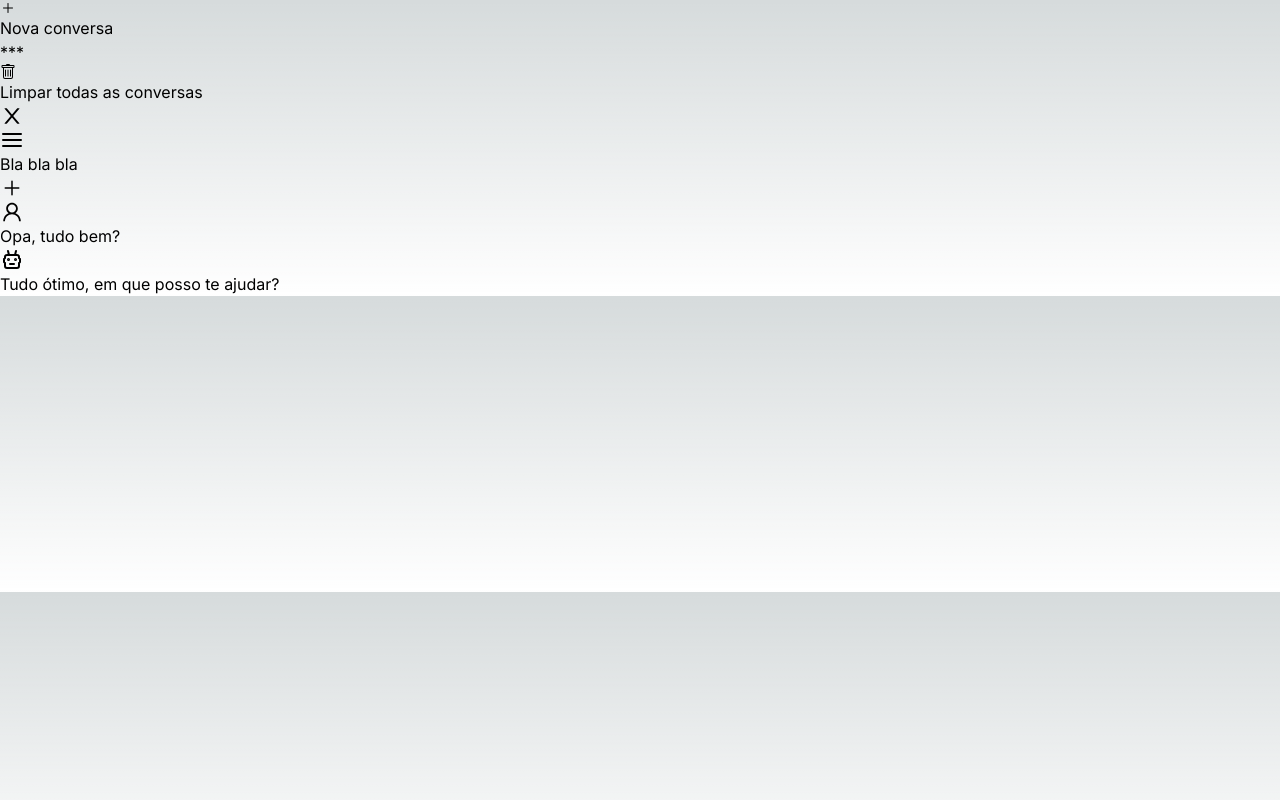
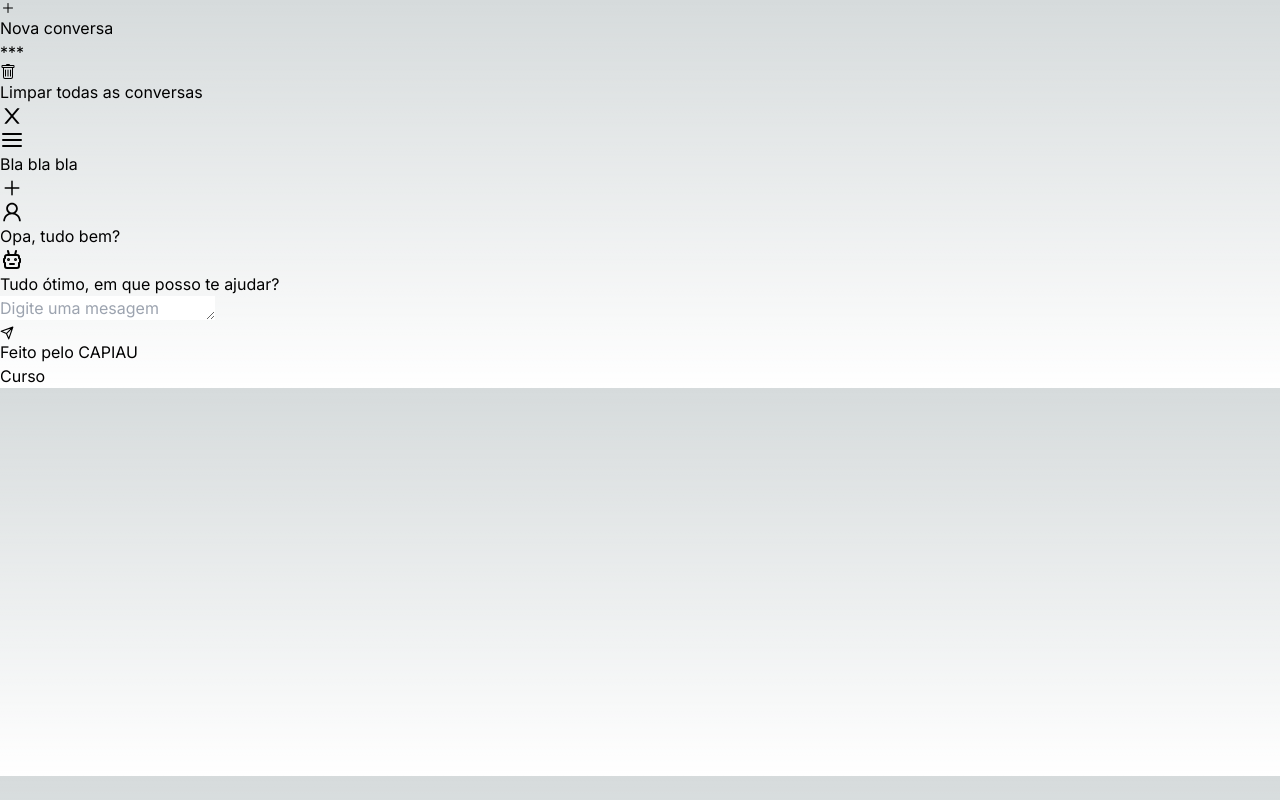
Before and after one commit to giljrsantos/chat-gpt-clone, a Next.js app: page / in a window 1280 px wide. Built offline with nearby package versions, Linux system fonts and the light colour scheme.

Commit message:
criação chatMessageInput e componente Footer e icone de envio

```diff
--- a/src/app/page.tsx
+++ b/src/app/page.tsx
@@ -2,6 +2,7 @@
 
 import { Chat } from '@/types/Chat';
 import { ChatArea } from '@/components/ChatArea';
+import { Footer } from '@/components/Footer';
 import { Header } from '@/components/Header';
 import { Sidebar } from '@/components/Sidebar';
 import { useState } from 'react';
@@ -21,12 +22,16 @@ const Page = () => {
     ],
   });
 
+  const [AILoading, setAILoading] = useState(false);
+
   const openSidebar = () => setSidebarOpened(true);
   const closeSidebar = () => setSidebarOpened(false);
 
   const handleClearConversations = () => {};
 
   const handleNewChat = () => {};
+
+  const handleSendMessege = () => {};
 
   return (
     <main className="flex min-h-screen bg-gpt-gray text-white">
@@ -47,6 +52,11 @@ const Page = () => {
         />
 
         <ChatArea chat={chatActive} />
+
+        <Footer
+          disabled={AILoading}
+          onSendMessege={handleSendMessege}
+        />
       </section>
     </main>
   );
--- /dev/null
+++ b/src/components/ChatMesseInput.tsx
@@ -0,0 +1,78 @@
+import {
+  KeyboardEvent,
+  useEffect,
+  useRef,
+  useState,
+} from 'react';
+
+import IconSend from './icons/iconSend';
+
+type Props = {
+  disabled: boolean;
+  onSend: (messege: string) => void;
+};
+
+export const ChatMesseInput = ({
+  disabled,
+  onSend,
+}: Props) => {
+  const [text, setText] = useState('');
+
+  const textEl = useRef<HTMLTextAreaElement>(null);
+
+  useEffect(() => {
+    if (textEl.current) {
+      textEl.current.style.height = '0px';
+      let scrollHeight = textEl.current.scrollHeight;
+      textEl.current.style.height = scrollHeight + 'px';
+    }
+  }, [text, textEl]);
+
+  const handleTextKeyUp = (
+    event: KeyboardEvent<HTMLTextAreaElement>
+  ) => {
+    if (
+      event.code.toLowerCase() === 'enter' &&
+      !event.shiftKey
+    ) {
+      event.preventDefault();
+      handleSendMessege();
+    }
+  };
+
+  const handleSendMessege = () => {
+    if (!disabled && text.trim() !== '') {
+      onSend(text);
+      setText('');
+    }
+  };
+
+  return (
+    <div
+      className={`flex border border-gray-800/50 bg-gpt-lightgray p-2 rounded-md
+        ${disabled && 'opacity-50'}`}
+    >
+      <textarea
+        ref={textEl}
+        className="flex-1 border-0 bg-transparent resize-none outline-none h-7 max-h-48 overflow-y-auto"
+        placeholder="Digite uma mesagem"
+        value={text}
+        onChange={(e) => setText(e.target.value)}
+        onKeyUp={handleTextKeyUp}
+        disabled={disabled}
+      ></textarea>
+
+      <div
+        onClick={() => handleSendMessege}
+        className={`self-end p-1 cursor-pointer rounded
+            ${
+              text.length
+                ? 'opacity-100 hover:bg-black/20'
+                : 'opacity-20'
+            }`}
+      >
+        <IconSend width={14} height={14} />
+      </div>
+    </div>
+  );
+};
--- /dev/null
+++ b/src/components/Footer.tsx
@@ -0,0 +1,29 @@
+import { ChatMesseInput } from './ChatMesseInput';
+
+type Props = {
+  disabled: boolean;
+  onSendMessege: (messege: string) => void;
+};
+
+export const Footer = ({
+  disabled,
+  onSendMessege,
+}: Props) => {
+  return (
+    <footer className="w-full border-t border-t-gray-600 p2">
+      <div className="max-w-7xl m-auto">
+        <ChatMesseInput
+          disabled={disabled}
+          onSend={onSendMessege}
+        />
+        <div className="pt-3 text-center text-xs text-gray-300">
+          Feito pelo CAPIAU
+          <br />
+          <a className="underline" href="#">
+            Curso
+          </a>
+        </div>
+      </div>
+    </footer>
+  );
+};
--- /dev/null
+++ b/src/components/icons/iconSend.tsx
@@ -0,0 +1,23 @@
+// icon:send | Feathericons https://feathericons.com/ | Cole Bemis
+
+import * as React from 'react';
+
+function IconSend(props: React.SVGProps<SVGSVGElement>) {
+  return (
+    <svg
+      fill="none"
+      stroke="currentColor"
+      strokeLinecap="round"
+      strokeLinejoin="round"
+      strokeWidth={2}
+      viewBox="0 0 24 24"
+      height="1em"
+      width="1em"
+      {...props}
+    >
+      <path d="M22 2L11 13M22 2l-7 20-4-9-9-4 20-7z" />
+    </svg>
+  );
+}
+
+export default IconSend;
```
